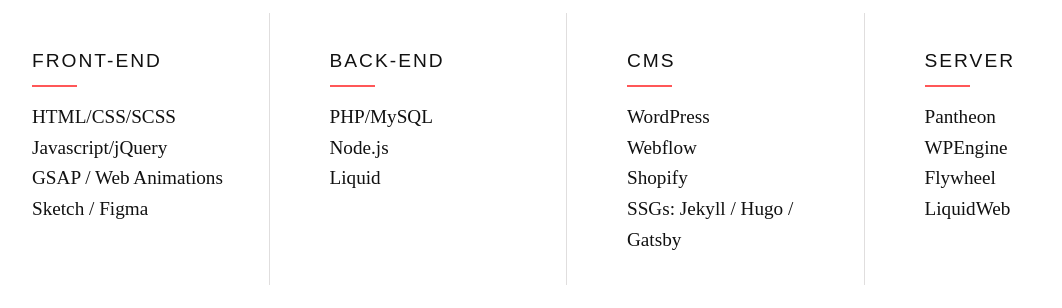
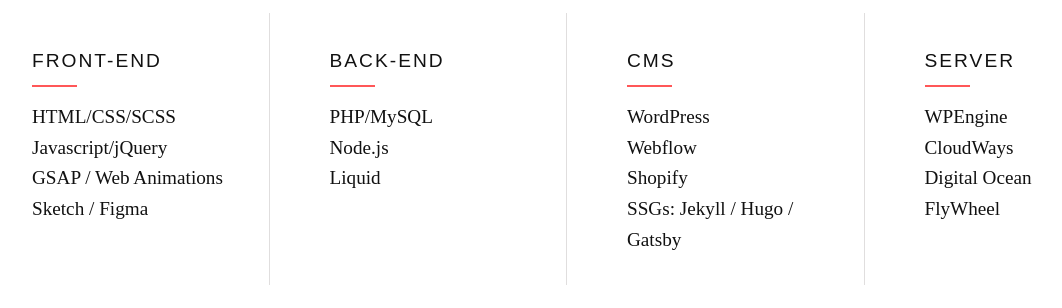
Before and after one commit to brianotoole/brickandmonitor, a Jekyll site: the page built from about.html, in a window 1280 px wide and 900 px high, scrolled down 2381 px. Shown: the part 154-462 px from the top of the window, without its empty margins (58-1120 px from the left). Built offline with Jekyll 4.4.1, drawn with Linux system fonts in a browser that asks for light colours; some web fonts are replaced; a script that is not in the unit is left out.

Commit message:
Update services-dev.html

```diff
--- a/_includes/services-dev.html
+++ b/_includes/services-dev.html
@@ -27,10 +27,10 @@
     <div class="service">
       <h4 class="service__title">Server</h4>
       <div class="service__hr"></div>
-        <li class="service__item">Pantheon</li>
         <li class="service__item">WPEngine</li>
-        <li class="service__item">Flywheel</li>
-        <li class="service__item">LiquidWeb</li>
+        <li class="service__item">CloudWays</li>
+        <li class="service__item">Digital Ocean</li>
+        <li class="service__item">FlyWheel</li>
     </div><!-- /.service -->
 
   </div><!-- /.services -->
```
